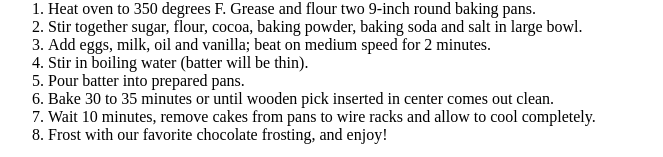
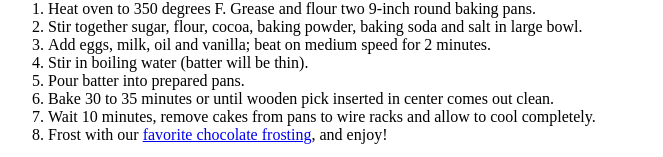
Before and after one commit to Bex-G/odin-recipes, a plain HTML site: page recipes/chocolate-cake.html in a window 1280 px wide. Shown: the part 1356-1513 px from the top of the page, without its empty margins (0-663 px from the left). Drawn offline with Linux system fonts and the light colour scheme.

Commit message:
Add chocolate-frosting.html link to chocolate-cake.html

```diff
--- a/recipes/chocolate-cake.html
+++ b/recipes/chocolate-cake.html
@@ -47,7 +47,7 @@
       <li>Pour batter into prepared pans.</li>
       <li>Bake 30 to 35 minutes or until wooden pick inserted in center comes out clean.</li>
       <li>Wait 10 minutes, remove cakes from pans to wire racks and allow to cool completely.</li>
-      <li>Frost with our favorite chocolate frosting, and enjoy!</li>
+      <li>Frost with our <a href="./chocolate-frosting.html">favorite chocolate frosting</a>, and enjoy!</li>
     </ol>
 </body>
 
```
